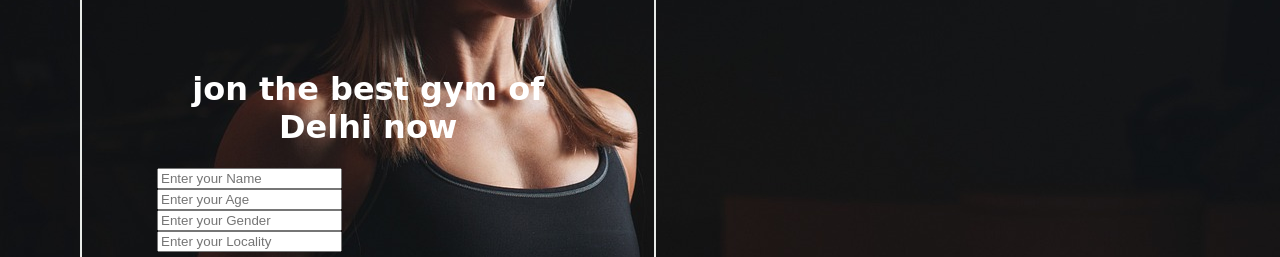
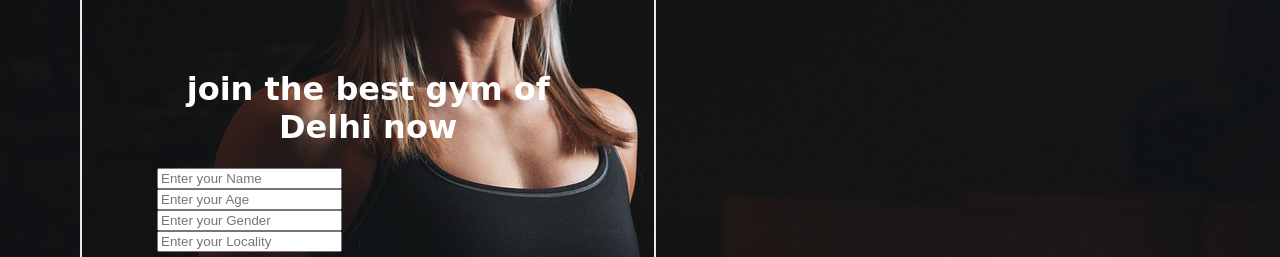
Before and after one commit to Niranjan9934/Fitness-lab, a plain HTML site: page project-1/index.html in a window 1280 px wide. Shown: the part 217-474 px from the top of the page. Drawn offline with Linux system fonts and the light colour scheme; a web font is replaced by a local one.

Commit message:
Update index.html

```diff
--- a/project-1/index.html
+++ b/project-1/index.html
@@ -132,7 +132,7 @@
     </div>
  </header>
  <div class="container">
-  <h1> jon the best gym of Delhi now</h1>
+  <h1> join the best gym of Delhi now</h1>
   <form action="noaction.php">
 
     <div class="fodrm-group">
```
